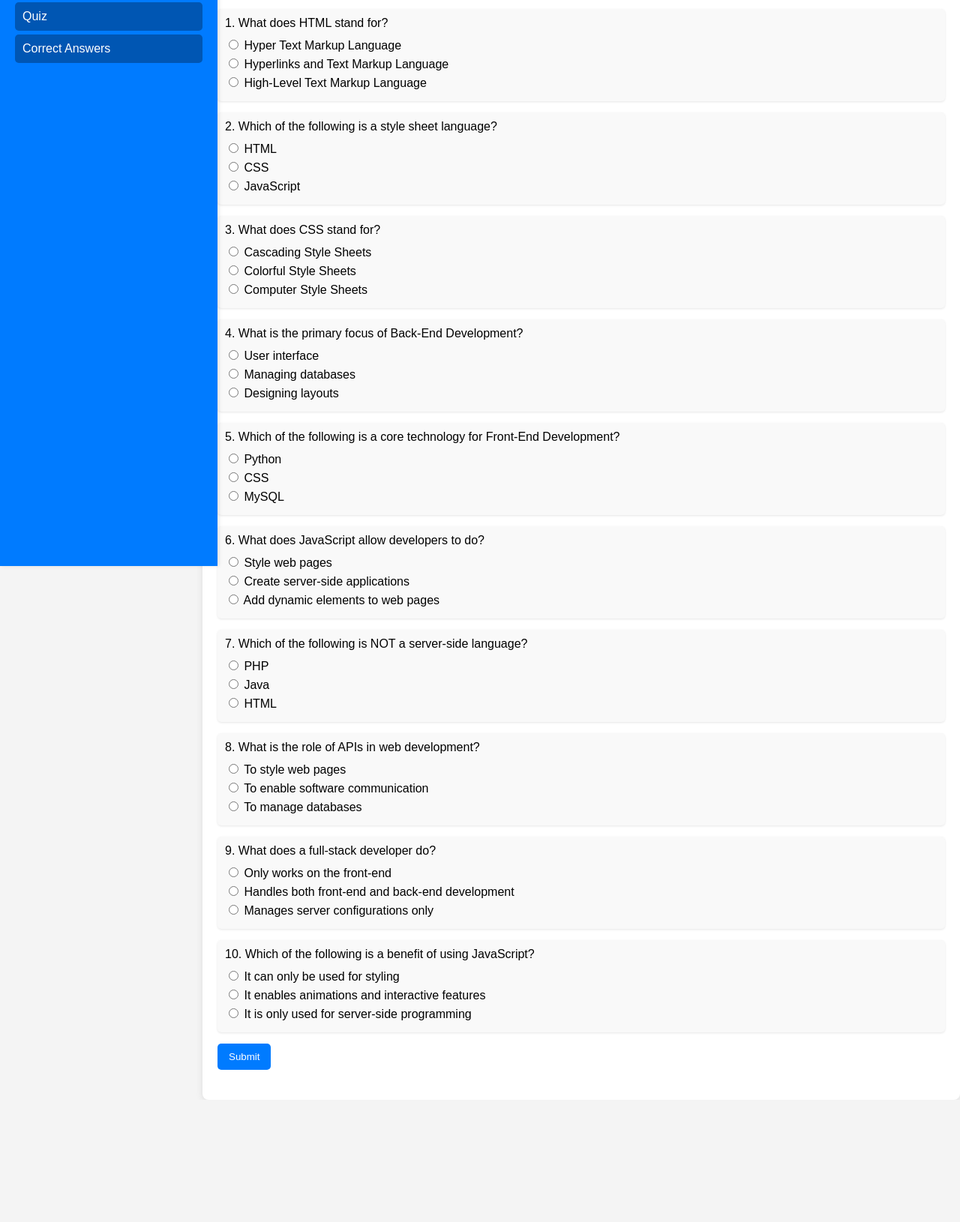
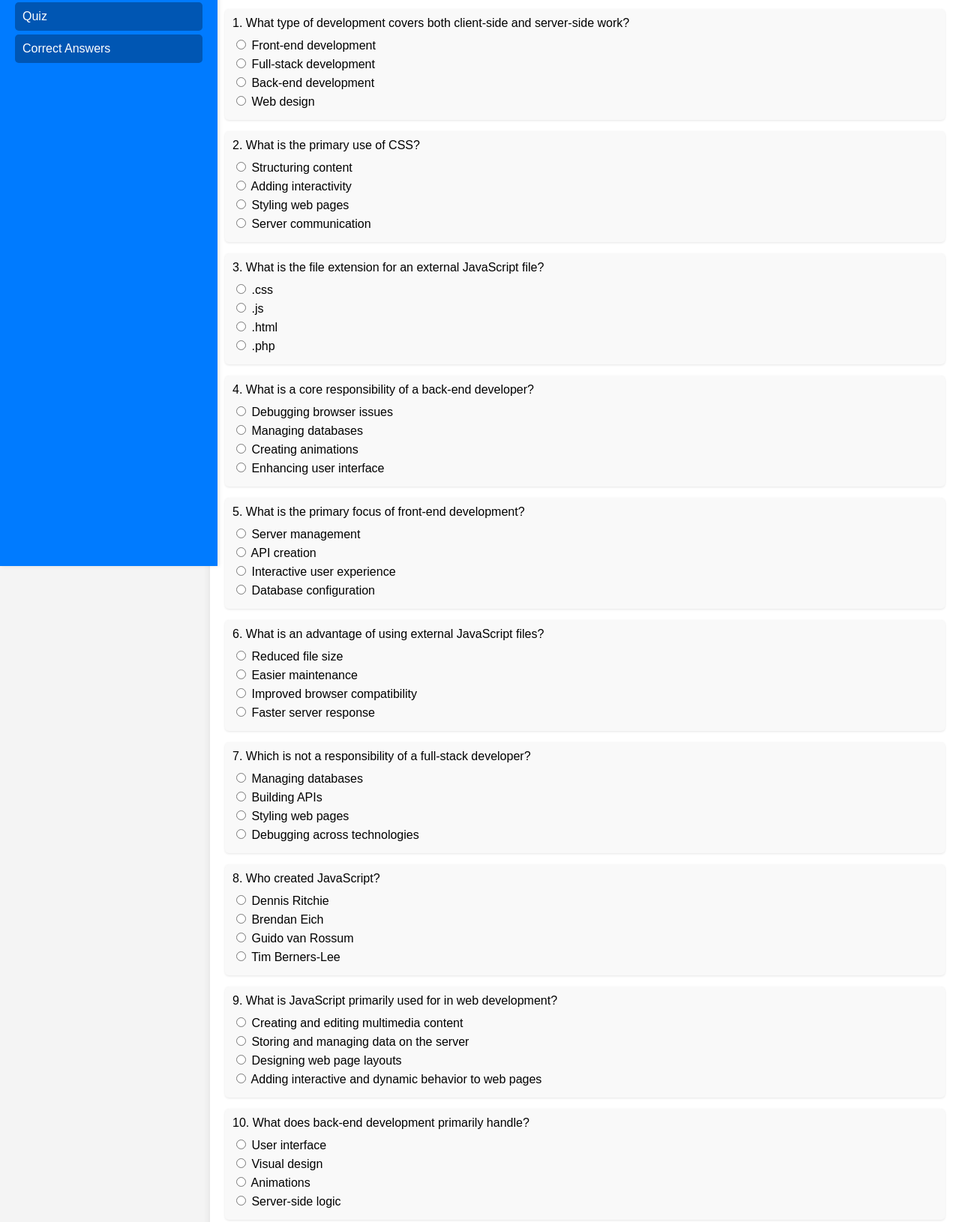
Before and after one commit to XZCUTE/FINAL-PROJECT, a plain HTML site: page ACTIVITY1.html in a window 1280 px wide. Shown: the part 85-1715 px from the top of the page at 75% size. Before the commit the page ends 1552 px from the top, so only its background shows below. Drawn offline with Linux system fonts and the light colour scheme.

Commit message:
modified:   ACTIVITY1.html 	modified:   index.html

```diff
--- a/ACTIVITY1.html
+++ b/ACTIVITY1.html
@@ -27,9 +27,9 @@
             margin-bottom: 20px;
         }
         .content {
-            margin-left: 270px;
+            margin-left: 280px;
             padding: 20px;
-            width: calc(100% - 270px);
+            width: calc(100% - 280px);
             background-color: #ffffff;
             border-radius: 8px;
             box-shadow: 0 2px 10px rgba(0, 0, 0, 0.1);
@@ -98,7 +98,7 @@
             color: #f1f1f1;
         }
         body.dark-mode .sidebar {
-            background-color: #1e1e1e;
+            background-color: #333333;
         }
         body.dark-mode .nav a {
             background: #0056b3;
@@ -134,64 +134,74 @@
         <div id="quiz" class="tab active">
             <form id="quizForm">
                 <div class="question">
-                    <p>1. What does HTML stand for?</p>
-                    <label><input type="radio" name="q1" value="A"> Hyper Text Markup Language</label>
-                    <label><input type="radio" name="q1" value="B"> Hyperlinks and Text Markup Language</label>
-                    <label><input type="radio" name="q1" value="C"> High-Level Text Markup Language</label>
+                    <p>1. What type of development covers both client-side and server-side work?</p>
+                    <label><input type="radio" name="q1" value="A"> Front-end development</label>
+                    <label><input type="radio" name="q1" value="B"> Full-stack development</label>
+                    <label><input type="radio" name="q1" value="C"> Back-end development</label>
+                    <label><input type="radio" name="q1" value="D"> Web design</label>
                 </div>
                 <div class="question">
-                    <p>2. Which of the following is a style sheet language?</p>
-                    <label><input type="radio" name="q2" value="A"> HTML</label>
-                    <label><input type="radio" name="q2" value="B"> CSS</label>
-                    <label><input type="radio" name="q2" value="C"> JavaScript</label>
+                    <p>2. What is the primary use of CSS?</p>
+                    <label><input type="radio" name="q2" value="A"> Structuring content</label>
+                    <label><input type="radio" name="q2" value="B"> Adding interactivity</label>
+                    <label><input type="radio" name="q2" value="C"> Styling web pages</label>
+                    <label><input type="radio" name="q2" value="D"> Server communication</label>
                 </div>
                 <div class="question">
-                    <p>3. What does CSS stand for?</p>
-                    <label><input type="radio" name="q3" value="A"> Cascading Style Sheets</label>
-                    <label><input type="radio" name="q3" value="B"> Colorful Style Sheets</label>
-                    <label><input type="radio" name="q3" value="C"> Computer Style Sheets</label>
+                    <p>3. What is the file extension for an external JavaScript file?</p>
+                    <label><input type="radio" name="q3" value="A"> .css</label>
+                    <label><input type="radio" name="q3" value="B"> .js</label>
+                    <label><input type="radio" name="q3" value="C"> .html</label>
+                    <label><input type="radio" name="q3" value="D"> .php</label>
                 </div>
                 <div class="question">
-                    <p>4. What is the primary focus of Back-End Development?</p>
-                    <label><input type="radio" name="q4" value="A"> User interface</label>
+                    <p>4. What is a core responsibility of a back-end developer?</p>
+                    <label><input type="radio" name="q4" value="A"> Debugging browser issues</label>
                     <label><input type="radio" name="q4" value="B"> Managing databases</label>
-                    <label><input type="radio" name="q4" value="C"> Designing layouts</label>
+                    <label><input type="radio" name="q4" value="C"> Creating animations</label>
+                    <label><input type="radio" name="q4" value="D"> Enhancing user interface</label>
                 </div>
                 <div class="question">
-                    <p>5. Which of the following is a core technology for Front-End Development?</p>
-                    <label><input type="radio" name="q5" value="A"> Python</label>
-                    <label><input type="radio" name="q5" value="B"> CSS</label>
-                    <label><input type="radio" name="q5" value="C"> MySQL</label>
+                    <p>5. What is the primary focus of front-end development?</p>
+                    <label><input type="radio" name="q5" value="A"> Server management</label>
+                    <label><input type="radio" name="q5" value="B"> API creation</label>
+                    <label><input type="radio" name="q5" value="C"> Interactive user experience</label>
+                    <label><input type="radio" name="q5" value="D"> Database configuration</label>
                 </div>
                 <div class="question">
-                    <p>6. What does JavaScript allow developers to do?</p>
-                    <label><input type="radio" name="q6" value="A"> Style web pages</label>
-                    <label><input type="radio" name="q6" value="B"> Create server-side applications</label>
-                    <label><input type="radio" name="q6" value="C"> Add dynamic elements to web pages</label>
+                    <p>6. What is an advantage of using external JavaScript files?</p>
+                    <label><input type="radio" name="q6" value="A"> Reduced file size</label>
+                    <label><input type="radio" name="q6" value="B"> Easier maintenance</label>
+                    <label><input type="radio" name="q6" value="C"> Improved browser compatibility</label>
+                    <label><input type="radio" name="q6" value="D"> Faster server response</label>
                 </div>
                 <div class="question">
-                    <p>7. Which of the following is NOT a server-side language?</p>
-                    <label><input type="radio" name="q7" value="A"> PHP</label>
-                    <label><input type="radio" name="q7" value="B"> Java</label>
-                    <label><input type="radio" name="q7" value="C"> HTML</label>
+                    <p>7. Which is not a responsibility of a full-stack developer?</p>
+                    <label><input type="radio" name="q7" value="A"> Managing databases</label>
+                    <label><input type="radio" name="q7" value="B"> Building APIs</label>
+                    <label><input type="radio" name="q7" value="C"> Styling web pages</label>
+                    <label><input type="radio" name="q7" value="D"> Debugging across technologies</label>
                 </div>
                 <div class="question">
-                    <p>8. What is the role of APIs in web development?</p>
-                    <label><input type="radio" name="q8" value="A"> To style web pages</label>
-                    <label><input type="radio" name="q8" value="B"> To enable software communication</label>
-                    <label><input type="radio" name="q8" value="C"> To manage databases</label>
+                    <p>8. Who created JavaScript?</p>
+                    <label><input type="radio" name="q8" value="A"> Dennis Ritchie</label>
+                    <label><input type="radio" name="q8" value="B"> Brendan Eich</label>
+                    <label><input type="radio" name="q8" value="C"> Guido van Rossum</label>
+                    <label><input type="radio" name="q8" value="D"> Tim Berners-Lee</label>
                 </div>
                 <div class="question">
-                    <p>9. What does a full-stack developer do?</p>
-                    <label><input type="radio" name="q9" value="A"> Only works on the front-end</label>
-                    <label><input type="radio" name="q9" value="B"> Handles both front-end and back-end development</label>
-                    <label><input type="radio" name="q9" value="C"> Manages server configurations only</label>
+                    <p>9. What is JavaScript primarily used for in web development?</p>
+                    <label><input type="radio" name="q9" value="A"> Creating and editing multimedia content</label>
+                    <label><input type="radio" name="q9" value="B"> Storing and managing data on the server</label>
+                    <label><input type="radio" name="q9" value="C"> Designing web page layouts</label>
+                    <label><input type="radio" name="q9" value="D"> Adding interactive and dynamic behavior to web pages</label>
                 </div>
                 <div class="question">
-                    <p>10. Which of the following is a benefit of using JavaScript?</p>
-                    <label><input type="radio" name="q10" value="A"> It can only be used for styling</label>
-                    <label><input type="radio" name="q10" value="B"> It enables animations and interactive features</label>
-                    <label><input type="radio" name="q10" value="C"> It is only used for server-side programming</label>
+                    <p>10. What does back-end development primarily handle?</p>
+                    <label><input type="radio" name="q10" value="A"> User interface</label>
+                    <label><input type="radio" name="q10" value="B"> Visual design</label>
+                    <label><input type="radio" name="q10" value="C"> Animations</label>
+                    <label><input type="radio" name="q10" value="D"> Server-side logic</label>
                 </div>
                 <button type="submit">Submit</button>
             </form>
@@ -201,34 +211,34 @@
         <div id="correct-answers" class="tab">
             <h3>Correct Answers</h3>
             <div class="question">
-                <p>1. What does HTML stand for? <span class="correct">✅ Hyper Text Markup Language</span></p>
+                <p>1. What type of development covers both client-side and server-side work? <span class="correct">✅ Full-stack development</span></p>
             </div>
             <div class="question">
-                <p>2. Which of the following is a style sheet language? <span class="correct">✅ CSS</span></p>
+                <p>2. What is the primary use of CSS? <span class="correct">✅ Styling web pages</span></p>
             </div>
             <div class="question">
-                <p>3. What does CSS stand for? <span class="correct">✅ Cascading Style Sheets</span></p>
+                <p>3. What is the file extension for an external JavaScript file? <span class="correct">✅ .js</span></p>
             </div>
             <div class="question">
-                <p>4. What is the primary focus of Back-End Development? <span class="correct">✅ Managing databases</span></p>
+                <p>4. What is a core responsibility of a back-end developer? <span class="correct">✅ Managing databases</span></p>
             </div>
             <div class="question">
-                <p>5. Which of the following is a core technology for Front-End Development? <span class="correct">✅ CSS</span></p>
+                <p>5. What is the primary focus of front-end development? <span class="correct">✅ Interactive user experience</span></p>
             </div>
             <div class="question">
-                <p>6. What does JavaScript allow developers to do? <span class="correct">✅ Add dynamic elements to web pages</span></p>
+                <p>6. What is an advantage of using external JavaScript files? <span class="correct">✅ Easier maintenance</span></p>
             </div>
             <div class="question">
-                <p>7. Which of the following is NOT a server-side language? <span class="correct">✅ HTML</span></p>
+                <p>7. What feature is JavaScript NOT used for? <span class="correct">✅ Database design</span></p>
             </div>
             <div class="question">
-                <p>8. What is the role of APIs in web development? <span class="correct">✅ To enable software communication</span></p>
+                <p>8. Who created JavaScript? <span class="correct">✅ Brendan Eich</span></p>
             </div>
             <div class="question">
-                <p>9. What does a full-stack developer do? <span class="correct">✅ Handles both front-end and back-end development</span></p>
+                <p>9. What is JavaScript primarily used for in web development? <span class="correct">✅ Adding interactive and dynamic behavior to web pages</span></p>
             </div>
             <div class="question">
-                <p>10. Which of the following is a benefit of using JavaScript? <span class="correct">✅ It enables animations and interactive features</span></p>
+                <p>10. What does back-end development primarily handle? <span class="correct">✅ Server-side logic</span></p>
             </div>
         </div>
     </div>
@@ -242,16 +252,16 @@
             event.preventDefault();
             let score = 0;
             const answers = {
-                q1: 'A',
-                q2: 'B',
-                q3: 'A',
+                q1: 'B',
+                q2: 'C',
+                q3: 'C',
                 q4: 'B',
-                q5: 'B',
-                q6: 'C',
+                q5: 'C',
+                q6: 'B',
                 q7: 'C',
                 q8: 'B',
-                q9: 'B',
-                q10: 'B'
+                q9: 'D',
+                q10: 'D'
             };
             for (let question in answers) {
                 const userAnswer = document.querySelector(`input[name="${question}"]:checked`);
```
Also changed, not shown: index.html (+1 -1 lines).
